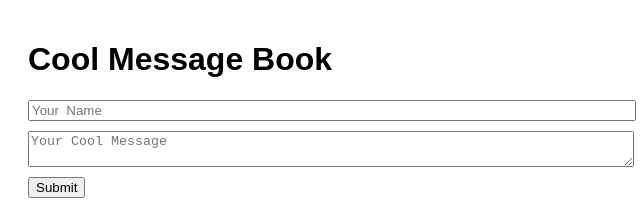
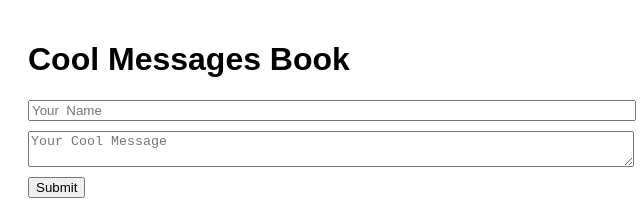
Before and after one commit to syedBilalSherazi/guestbook-app, a website: page public/index.html in a window 1280 px wide. Shown: the top 215 px of the page, 312-952 px from the left. Drawn offline with Linux system fonts and the light colour scheme; no server answers.

Commit message:
Update index.html

```diff
--- a/public/index.html
+++ b/public/index.html
@@ -12,7 +12,7 @@
   </style>
 </head>
 <body>
-  <h1>Cool Message Book</h1>
+  <h1>Cool Messages Book</h1>
   <form method="POST" action="/submit">
     <input name="name" placeholder="Your  Name" required />
     <textarea name="message" placeholder="Your Cool Message " required></textarea>
```
